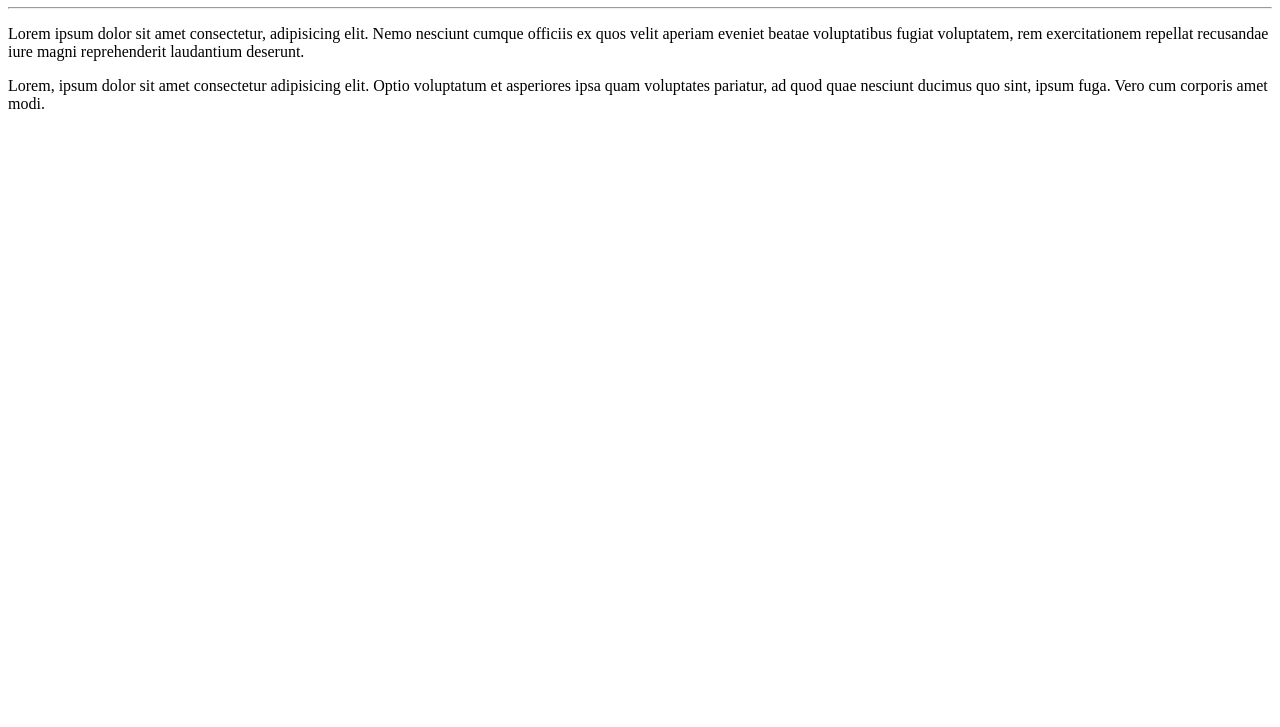
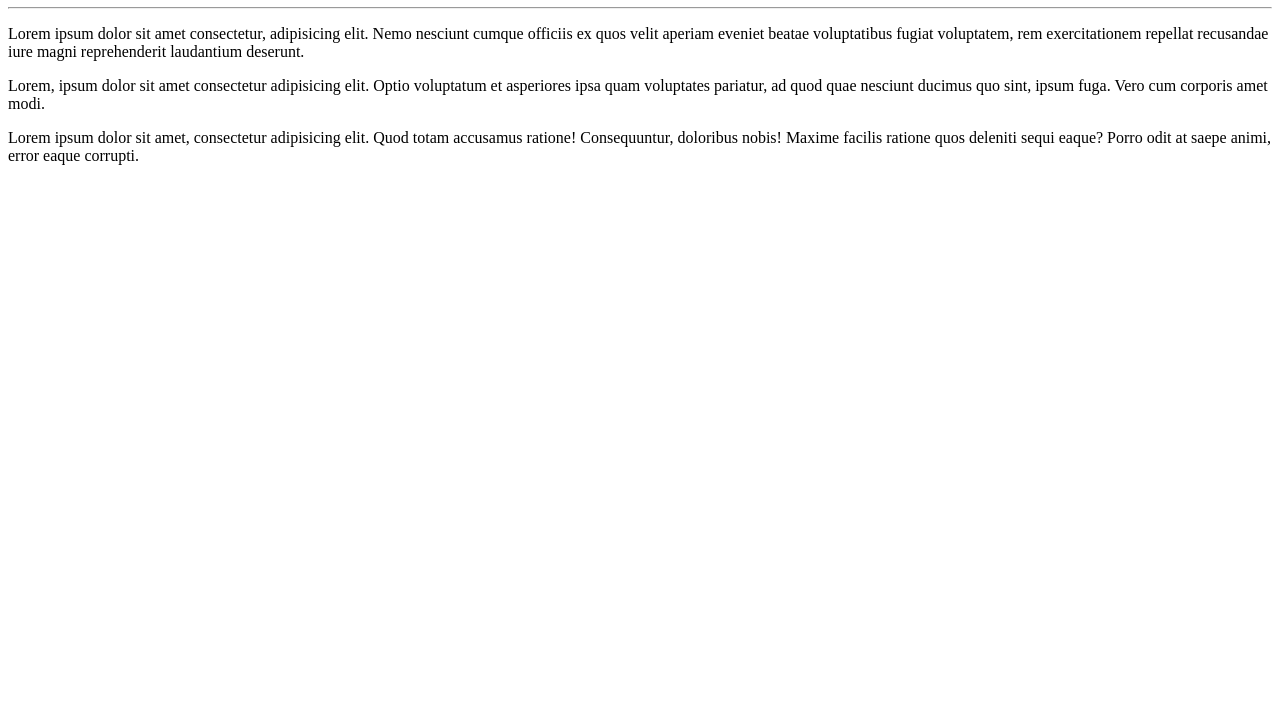
Before and after one commit to bozivitor/Ola-Mundo, a plain HTML site: page site-exemplo/index.html in a window 1280 px wide. Shown: the part 73-800 px from the top of the page. Drawn offline with Linux system fonts and the light colour scheme.

Commit message:
adicionei mais um paragrafo

```diff
--- a/site-exemplo/index.html
+++ b/site-exemplo/index.html
@@ -13,5 +13,6 @@
         Nemo nesciunt cumque officiis ex quos velit aperiam eveniet beatae voluptatibus fugiat voluptatem,
         rem exercitationem repellat recusandae iure magni reprehenderit laudantium deserunt.</p>
     <p>Lorem, ipsum dolor sit amet consectetur adipisicing elit. Optio voluptatum et      asperiores ipsa quam voluptates pariatur, ad quod quae nesciunt ducimus quo sint, ipsum fuga. Vero cum corporis amet modi.</p>
+    <p>Lorem ipsum dolor sit amet, consectetur adipisicing elit. Quod totam accusamus ratione! Consequuntur, doloribus nobis! Maxime facilis ratione quos deleniti sequi eaque? Porro odit at saepe animi, error eaque corrupti.</p>
     </body>
 </html>
```
